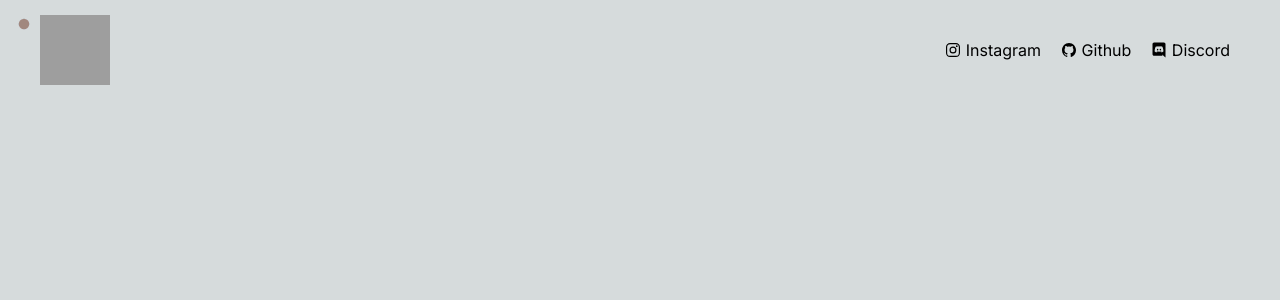
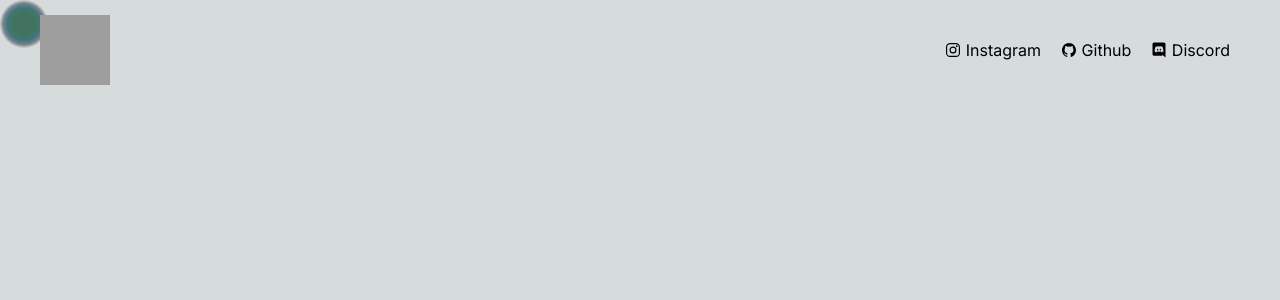
Before and after one commit to Raehan-Ramadhan/webdev-journey-web, a Next.js app: page / in a window 1280 px wide. Shown: the top 300 px of the page. Built offline with nearby package versions, Linux system fonts and the light colour scheme; grey boxes are pictures that could not be loaded.

Commit message:
mouse trail code

```diff
--- a/src/app/components/mouse.trail.css
+++ b/src/app/components/mouse.trail.css
@@ -1,63 +1,11 @@
 .mouse-trails {
 	height: 48px;
 	width: 48px;
-	transform: scale(0.22);
 	border-radius: 50%;
+	opacity: 10%;
 
 	position: fixed;
-	left: 0px;
-	top: 0px;
-	z-index: 10000;
+	z-index: 75;
 
 	pointer-events: none;
 }
-
-.mouse-trails:nth-of-type(1) {
-	background-color: #ff8a80;
-	transition: transform 0.05s ease-in-out;
-}
-
-.mouse-trails:nth-of-type(2) {
-	background-color: #ffcc80;
-	transition: transform 0.1s ease-in-out;
-}
-
-.mouse-trails:nth-of-type(3) {
-	background-color: #ffff8d;
-	transition: transform 0.15s ease-in-out;
-}
-
-.mouse-trails:nth-of-type(4) {
-	background-color: #ccff90;
-	transition: transform 0.2s ease-in-out;
-}
-
-.mouse-trails:nth-of-type(5) {
-	background-color: #80d8ff;
-	transition: transform 0.25s ease-in-out;
-}
-
-.mouse-trails:nth-of-type(6) {
-	background-color: #82b1ff;
-	transition: transform 0.3s ease-in-out;
-}
-
-.mouse-trails:nth-of-type(7) {
-	background-color: #b388ff;
-	transition: transform 0.35s ease-in-out;
-}
-
-.mouse-trails:nth-of-type(8) {
-	background-color: #c7c7c7;
-	transition: transform 0.4s ease-in-out;
-}
-
-.mouse-trails:nth-of-type(9) {
-	background-color: #f5f5f5;
-	transition: transform 0.45s ease-in-out;
-}
-
-.mouse-trails:nth-of-type(10) {
-	background-color: #a1887f;
-	transition: transform 0.5s ease-in-out;
-}
--- a/src/app/components/mouse.trail.tsx
+++ b/src/app/components/mouse.trail.tsx
@@ -1,15 +1,141 @@
-import React from "react";
+"use client";
+
+import { useEffect, useRef, useState } from "react";
 import "./mouse.trail.css";
 
-type Props = {};
+interface Trail {
+	left: string;
+	top: string;
+	reachedMousePosition: boolean;
+}
+// .every((element) => element === true);
+function MouseTrail() {
+	const [trails, setTrails] = useState<Trail[]>([]);
+	const mousePosition = useRef({ x: 0, y: 0 });
 
-function MouseTrail({}: Props) {
-	const trailIndex = Array(10).fill(null);
+	const colors = [
+		"#FF5733",
+		"#FC732B",
+		"#FF9A24",
+		"#FFC312",
+		"#F0D20B",
+		"#E2F00F",
+		"#B0E91D",
+		"#86D812",
+		"#66CC10",
+		"#4FBF10",
+		"#37B316",
+		"#28A845",
+		"#1B9D52",
+		"#10A892",
+		"#10B5A9",
+		"#12BFFC",
+		"#1091E1",
+		"#1052A7",
+		"#103F77",
+		"#102D47",
+		"#1A1A1A",
+		"#2A2A2A",
+		"#3A3A3A",
+		"#4A4A4A",
+	];
+
+	const scale = [
+		"0.50",
+		"0.52",
+		"0.54",
+		"0.57",
+		"0.59",
+		"0.61",
+		"0.63",
+		"0.65",
+		"0.67",
+		"0.70",
+		"0.72",
+		"0.74",
+		"0.76",
+		"0.78",
+		"0.80",
+		"0.83",
+		"0.85",
+		"0.87",
+		"0.89",
+		"0.91",
+		"0.93",
+		"0.96",
+		"0.98",
+		"1.00",
+	];
+
+	const maxTrails = 24;
+
+	const animateTrails = () => {
+		const x = mousePosition.current.x;
+		const y = mousePosition.current.y;
+
+		const newTrail: Trail = {
+			left: x + "px",
+			top: y + "px",
+			reachedMousePosition: false,
+		};
+
+		setTrails((prevTrails) => {
+			if (
+				prevTrails.length === 24 &&
+				prevTrails[1].left === mousePosition.current.x + "px" &&
+				prevTrails[1].top === mousePosition.current.y + "px"
+			) {
+				return prevTrails;
+			}
+			const updatedTrails = [...prevTrails, newTrail].slice(-maxTrails);
+
+			return updatedTrails.map((trail) => {
+				if (
+					!trail.reachedMousePosition &&
+					trail.left === newTrail.left &&
+					trail.top === newTrail.top
+				) {
+					return { ...trail, reachedMousePosition: true };
+				}
+
+				return trail;
+			});
+		});
+	};
+
+	useEffect(() => {
+		const handleMouseMove = (e: MouseEvent) => {
+			mousePosition.current = { x: e.clientX - 24, y: e.clientY - 24 };
+		};
+
+		window.addEventListener("mousemove", handleMouseMove);
+
+		return () => {
+			window.removeEventListener("mousemove", handleMouseMove);
+		};
+	}, []);
+
+	useEffect(() => {
+		const intervalId = setInterval(animateTrails, 10);
+
+		return () => {
+			clearInterval(intervalId);
+		};
+	}, []);
 
 	return (
 		<>
-			{trailIndex.map((_, index) => (
-				<div className={"mouse-trails trail-" + index} key={index}></div>
+			{trails.map((trail, index) => (
+				<div
+					className="mouse-trails"
+					key={index}
+					style={{
+						top: trail.top,
+						left: trail.left,
+						backgroundColor: colors[index % colors.length],
+						scale: scale[index % scale.length],
+					}}
+				></div>
 			))}
 		</>
 	);
```
